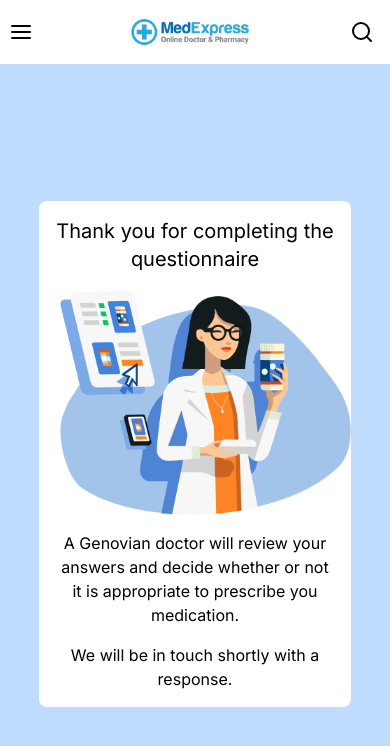
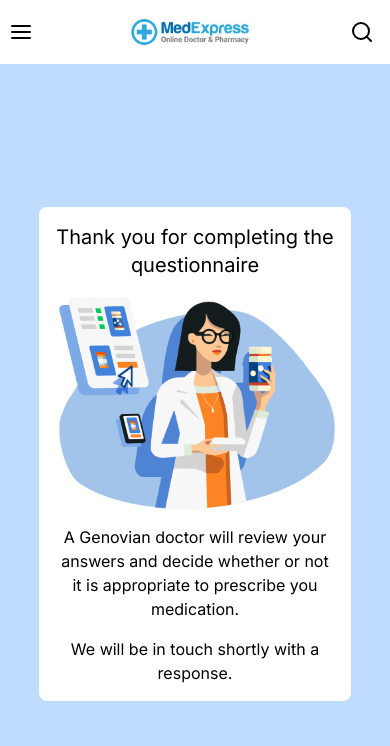
Before and after one commit to GWorsnop/heliosx-frontend, a Next.js app: page /thankyou in a window 390 px wide. Shown: the top 746 px of the page. Built offline with nearby package versions, Linux system fonts and the light colour scheme.

Commit message:
fix(style): make image centered on mobile view

```diff
--- a/src/components/thankyou.tsx
+++ b/src/components/thankyou.tsx
@@ -34,7 +34,7 @@
         <h2 className="p-4 text-xl md:text-3xl">
           Thank you for completing the questionnaire
         </h2>
-        <div className="flex justify-center">
+        <div className="flex justify-center pr-4">
           <Image
             src="/images/doctor.png"
             alt="Medexpress Logo"
```
